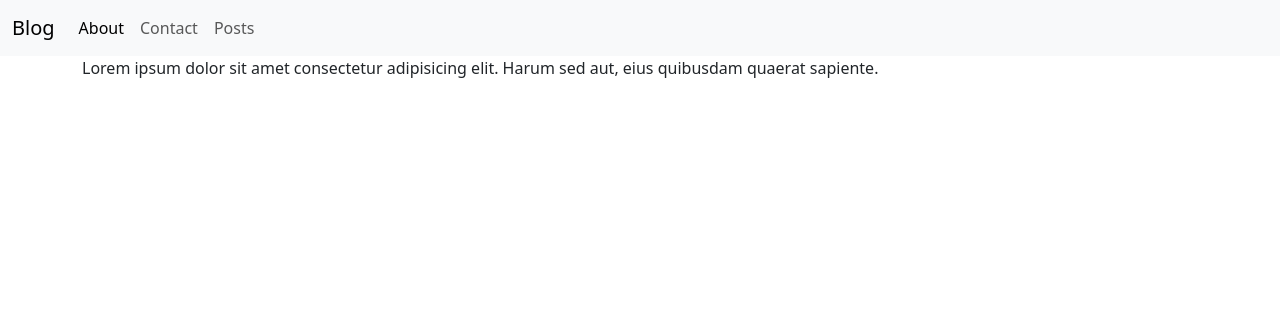
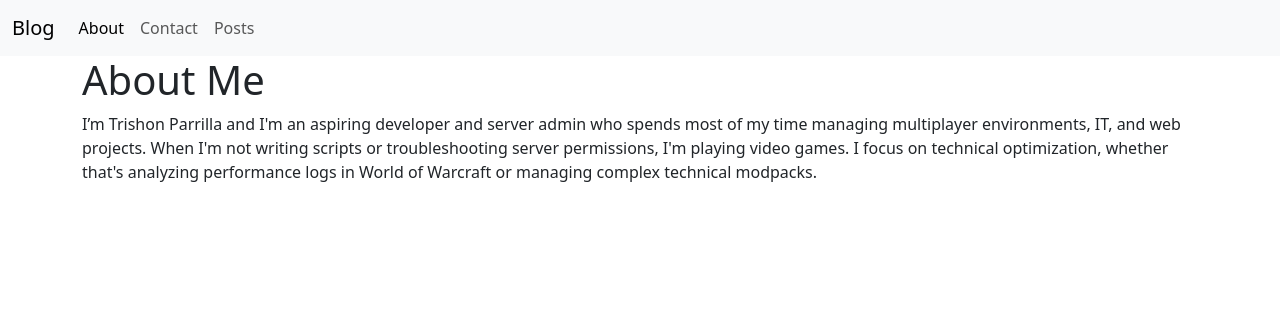
Before and after one commit to TrishonParrilla/Blog, a Django app: page /about/ in a window 1280 px wide. Shown: the top 316 px of the page. Run offline with Django 5.2, Linux system fonts and the light colour scheme.

Commit message:
added about me info

```diff
--- a/templates/pages/about.html
+++ b/templates/pages/about.html
@@ -6,7 +6,8 @@
 {% endblock %}
 
 {% block content %}
-    <p>Lorem ipsum dolor sit amet consectetur adipisicing elit. Harum sed aut, eius quibusdam quaerat sapiente.</p>
+<h1>About Me</h1>
+    <p>I’m Trishon Parrilla and I'm an aspiring developer and server admin who spends most of my time managing multiplayer environments, IT, and web projects. When I'm not writing scripts or troubleshooting server permissions, I'm playing video games. I focus on technical optimization, whether that's analyzing performance logs in World of Warcraft or managing complex technical modpacks.</p>
 {% endblock %}
 
 {% block js %}
```
